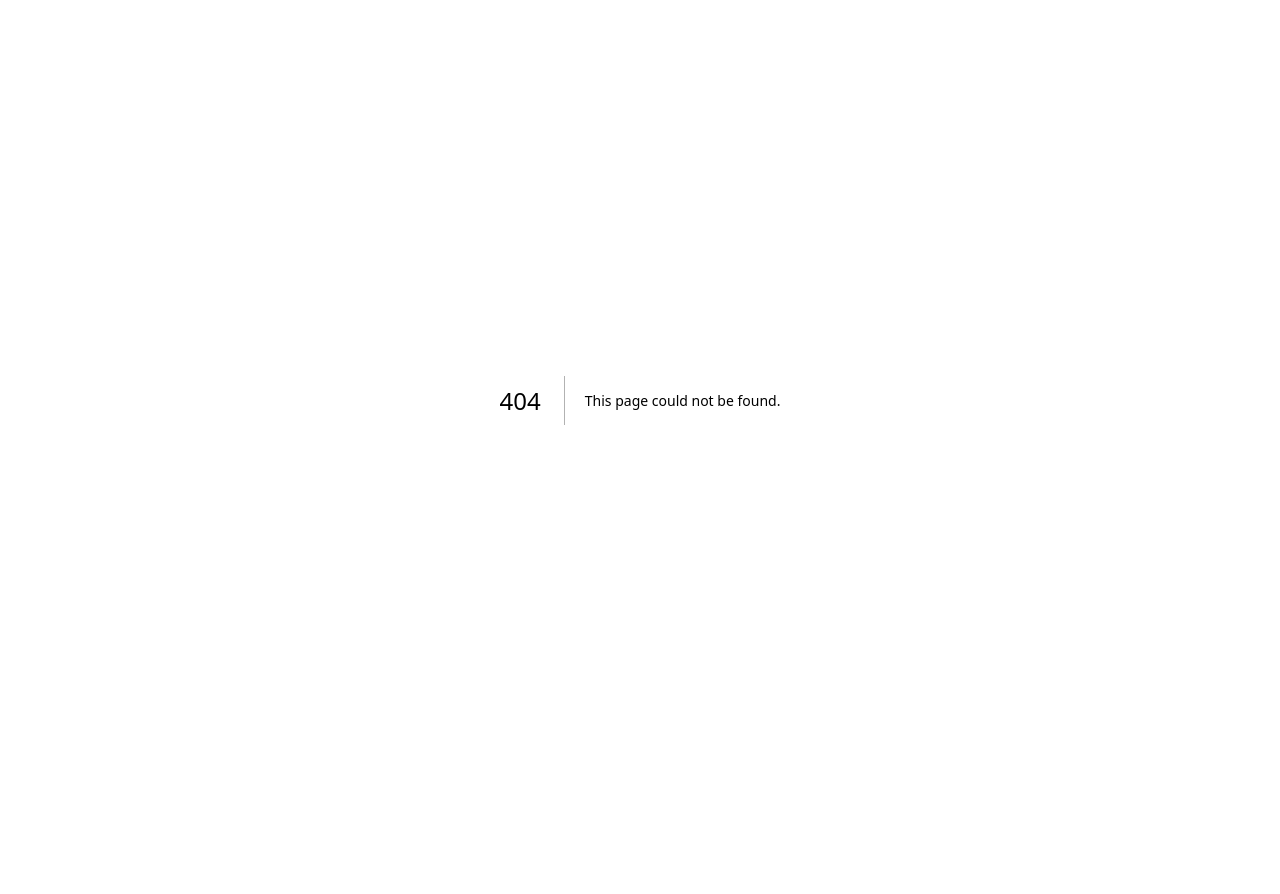
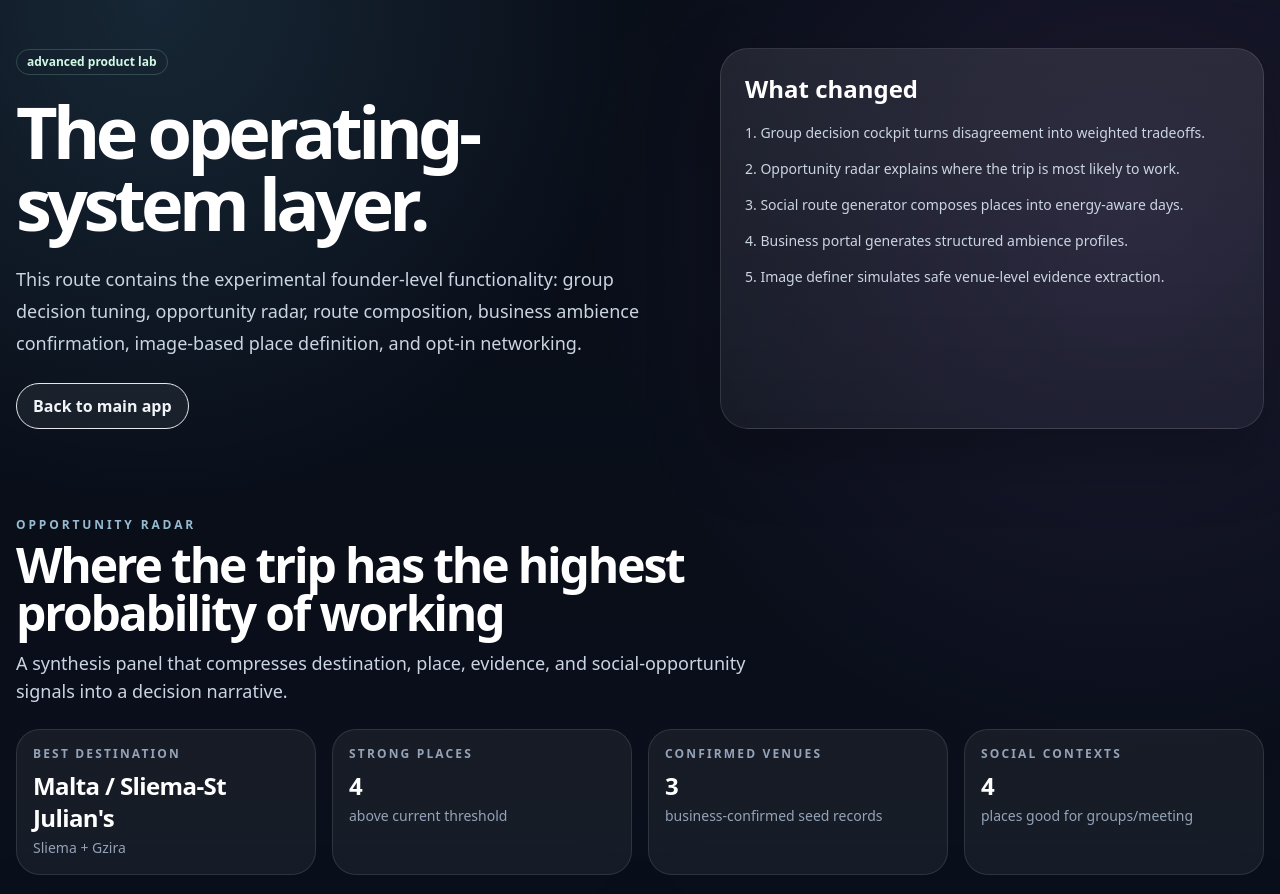
Before and after one commit to irf97/Travel-Guide, a Next.js app in the folder mvp/: page /lab in a window 1280 px wide. Before the commit this address had no page. Shown: the top 894 px of the page. Before the commit the page ends 800 px from the top, so only its background shows below. Built offline with nearby package versions, Linux system fonts and the light colour scheme.

Commit message:
Add advanced product lab route

```diff
--- /dev/null
+++ b/mvp/app/lab/page.tsx
@@ -0,0 +1,63 @@
+import { BusinessPortalPanel, DecisionBoardPanel, ImageDefinerPanel, NetworkingPanel, OpportunityRadarPanel, RouteGeneratorPanel } from "@/components/advanced-panels";
+import { Card, Chip, GhostButton } from "@/components/ui";
+import { cities, places } from "@/lib/seed";
+import { defaultIntent } from "@/lib/extraction";
+import { scoreCity, scorePlace } from "@/lib/scoring";
+import Link from "next/link";
+
+export default function ProductLabPage() {
+  const intent = defaultIntent();
+  intent.desired_features.sea = true;
+  intent.desired_features.historic = true;
+  intent.desired_features.seafood = true;
+  intent.desired_features.international_crowd = true;
+  intent.desired_features.bars = true;
+  intent.desired_features.young_adults = true;
+  intent.avoid.too_crowded = true;
+  intent.travel_style = ["social", "culture", "food"];
+
+  const rankedCities = cities
+    .map((city) => ({ city, result: scoreCity(city, intent) }))
+    .sort((a, b) => b.result.score - a.result.score);
+
+  const cityScores = new Map(rankedCities.map(({ city, result }) => [city.id, result.score]));
+  const rankedPlaces = places
+    .map((place) => ({ place, result: scorePlace(place, intent, cityScores.get(place.city_id) ?? 70) }))
+    .sort((a, b) => b.result.score - a.result.score);
+
+  return (
+    <main className="mx-auto min-h-screen w-full max-w-7xl px-4 pb-16">
+      <section className="grid gap-6 py-12 lg:grid-cols-[1fr_0.8fr]">
+        <div>
+          <Chip tone="good">advanced product lab</Chip>
+          <h1 className="mt-5 max-w-4xl text-5xl font-black leading-[0.95] tracking-[-0.065em] text-white md:text-7xl">
+            The operating-system layer.
+          </h1>
+          <p className="mt-6 max-w-2xl text-lg leading-8 text-slate-300">
+            This route contains the experimental founder-level functionality: group decision tuning, opportunity radar, route composition, business ambience confirmation, image-based place definition, and opt-in networking.
+          </p>
+          <Link href="/">
+            <GhostButton className="mt-6">Back to main app</GhostButton>
+          </Link>
+        </div>
+        <Card>
+          <h2 className="text-2xl font-black text-white">What changed</h2>
+          <div className="mt-4 grid gap-3 text-sm leading-6 text-slate-300">
+            <p>1. Group decision cockpit turns disagreement into weighted tradeoffs.</p>
+            <p>2. Opportunity radar explains where the trip is most likely to work.</p>
+            <p>3. Social route generator composes places into energy-aware days.</p>
+            <p>4. Business portal generates structured ambience profiles.</p>
+            <p>5. Image definer simulates safe venue-level evidence extraction.</p>
+          </div>
+        </Card>
+      </section>
+
+      <OpportunityRadarPanel rankedCities={rankedCities} rankedPlaces={rankedPlaces} />
+      <DecisionBoardPanel rankedCities={rankedCities} />
+      <RouteGeneratorPanel rankedCities={rankedCities} rankedPlaces={rankedPlaces} />
+      <BusinessPortalPanel />
+      <ImageDefinerPanel />
+      <NetworkingPanel />
+    </main>
+  );
+}
```
